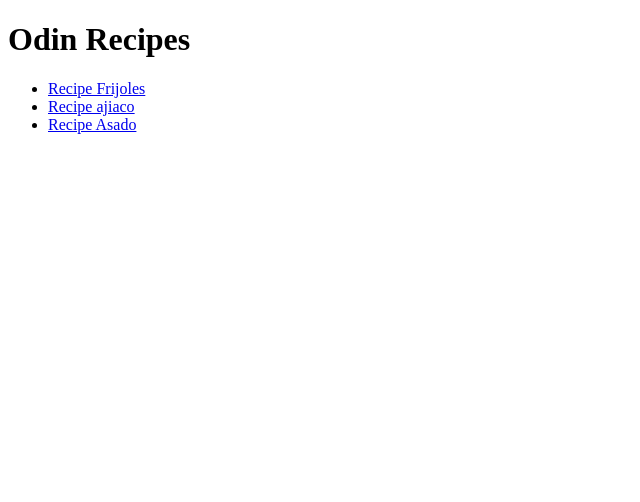
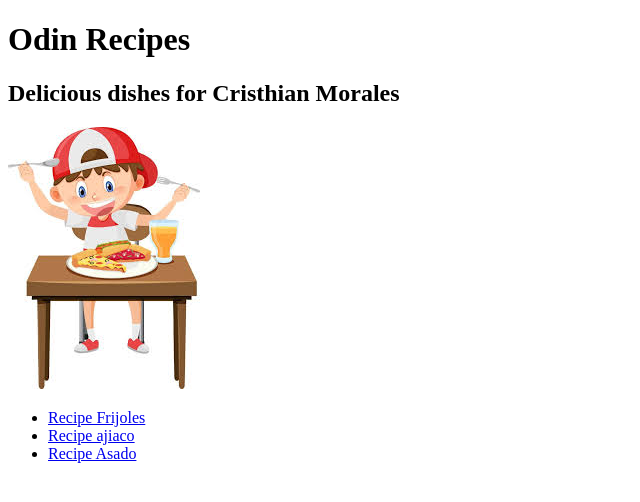
Before and after one commit to moralessaiz/odin-recipes, a plain HTML site: page index.html in a window 1280 px wide. Shown: the whole page, without its empty margins (0-640 px from the left). Drawn offline with Linux system fonts and the light colour scheme.

Commit message:
Add to index.html the second title and an image.

```diff
--- a/index.html
+++ b/index.html
@@ -7,6 +7,8 @@
 
     <body>
         <h1>Odin Recipes</h1>
+        <h2>Delicious dishes for Cristhian Morales</h2>
+        <img src="recipes/images/comiendo-feliz.jpeg">
         <ul>
             <li><a href="recipes/frijoles.html">Recipe Frijoles</a></li>
             <li><a href="recipes/ajiaco.html">Recipe ajiaco</a></li>
```
Also changed, not shown: recipes/images/comiendo-feliz.jpeg (added).
